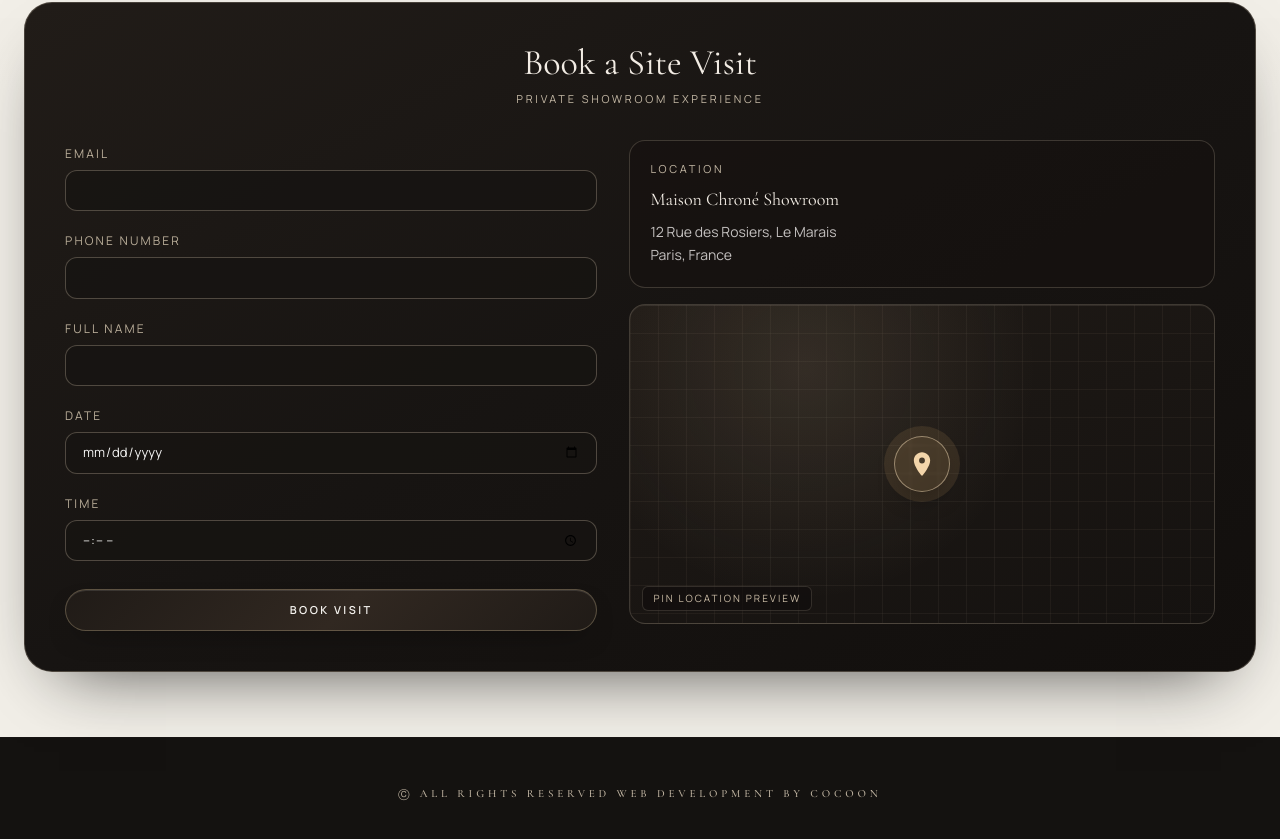
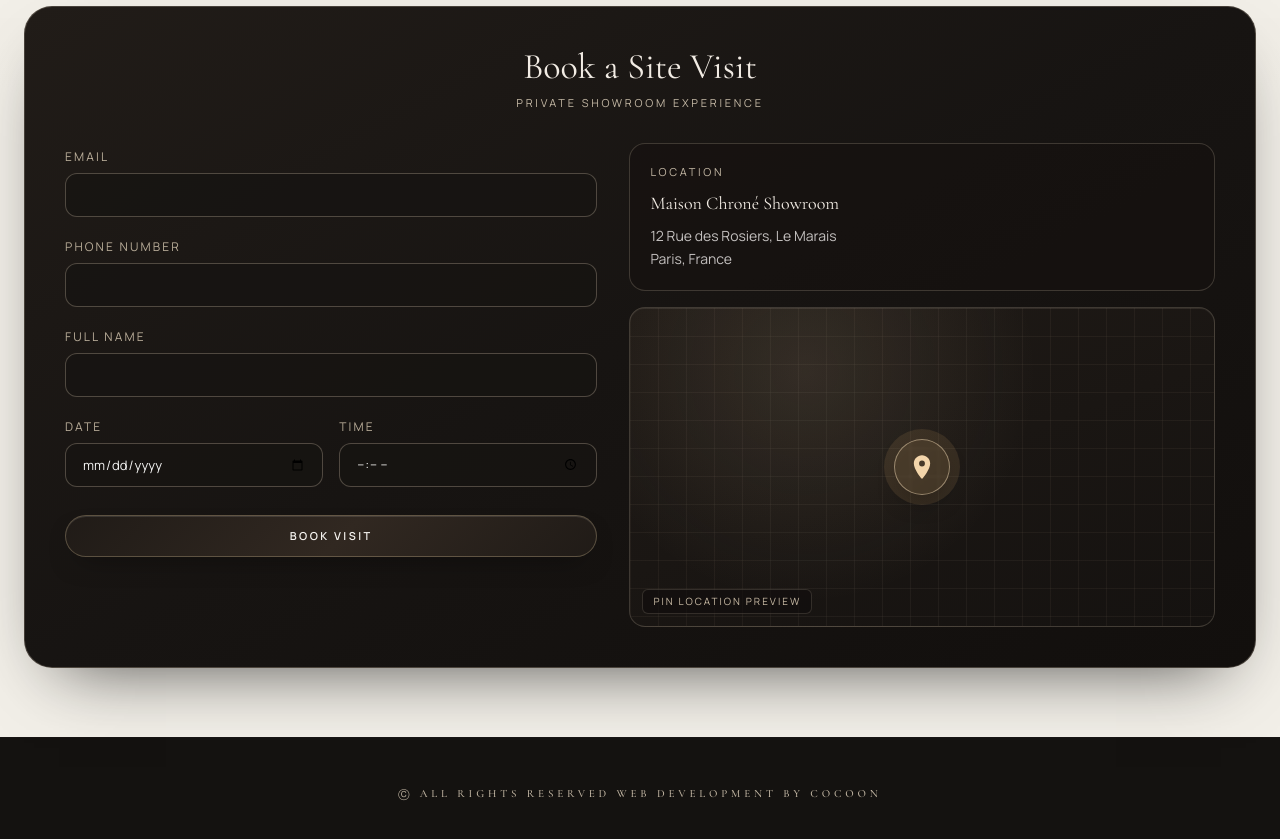
Before and after one commit to kememesss/maison-chrone, a Next.js app: page / in a window 1280 px wide. Shown: the part 3182-4021 px from the top of the page. Built offline with nearby package versions, Linux system fonts and the light colour scheme.

Commit message:
overlap inputs fix

```diff
--- a/app/components/home/BookNowSection.tsx
+++ b/app/components/home/BookNowSection.tsx
@@ -2,11 +2,15 @@ import { serif } from "./homeData";
 
 export function BookNowSection() {
   const fieldClassName =
-    "mt-1.5 w-full rounded-xl border border-[#b9ac98]/35 bg-[#171412]/80 px-4 py-2.5 text-[13px] text-stone-100 placeholder:text-stone-500 transition focus:border-[#c9bba5]/80 focus:outline-none focus:ring-2 focus:ring-[#c9bba5]/30";
+    "mt-1.5 w-full h-[44px] min-h-[44px] rounded-xl border border-[#b9ac98]/35 bg-[#171412]/80 px-4 text-[13px] text-stone-100 placeholder:text-stone-500 transition focus:border-[#c9bba5]/80 focus:outline-none focus:ring-2 focus:ring-[#c9bba5]/30";
 
   return (
-    <section id="book-now" className="flex min-h-screen scroll-mt-28 items-center justify-center bg-[#ebe6dc]/45 px-6 py-14">
+    <section
+      id="book-now"
+      className="flex min-h-screen scroll-mt-28 items-center justify-center bg-[#ebe6dc]/45 px-6 py-14"
+    >
       <div className="w-full max-w-7xl rounded-[28px] border border-[#b9ac98]/30 bg-linear-to-br from-[#211c18] via-[#171412] to-[#120f0d] p-8 text-white shadow-[0_30px_70px_-35px_rgba(0,0,0,0.75)] md:p-10">
+
         {/* Title */}
         <h2
           className="mb-2 text-center text-3xl text-[#f2ece4] md:text-4xl"
@@ -14,13 +18,17 @@ export function BookNowSection() {
         >
           Book a Site Visit
         </h2>
+
         <p className="mb-8 text-center text-[11px] uppercase tracking-[0.25em] text-[#c4b8a5]">
           Private showroom experience
         </p>
 
         {/* Form + Location */}
         <form className="grid grid-cols-1 gap-8 lg:grid-cols-[1fr_1.1fr]">
+
+          {/* LEFT SIDE - FORM */}
           <div className="flex flex-col gap-4">
+
             <div>
               <label className="text-xs uppercase tracking-[0.18em] text-[#b9ad99]">
                 Email
@@ -42,18 +50,29 @@ export function BookNowSection() {
               <input type="text" className={fieldClassName} />
             </div>
 
+            {/* DATE + TIME (fixed mobile spacing) */}
+            <div className="grid grid-cols-1 gap-4 sm:grid-cols-2">
+
               <div>
                 <label className="text-xs uppercase tracking-[0.18em] text-[#b9ad99]">
                   Date
                 </label>
-              <input type="date" className={fieldClassName} />
+                <input
+                  type="date"
+                  className={`${fieldClassName} appearance-none`}
+                />
               </div>
 
               <div>
                 <label className="text-xs uppercase tracking-[0.18em] text-[#b9ad99]">
                   Time
                 </label>
-              <input type="time" className={fieldClassName} />
+                <input
+                  type="time"
+                  className={`${fieldClassName} appearance-none`}
+                />
+              </div>
+
             </div>
 
             <button type="submit" className="btn-luxury mt-3 w-full">
@@ -61,14 +80,18 @@ export function BookNowSection() {
             </button>
           </div>
 
+          {/* RIGHT SIDE - LOCATION */}
           <div className="flex flex-col gap-4">
+
             <div className="rounded-2xl border border-[#b9ac98]/25 bg-[#161210]/55 p-5">
               <p className="text-[11px] uppercase tracking-[0.25em] text-[#c4b8a5]">
                 Location
               </p>
+
               <h3 className="mt-2 text-lg text-[#f2ece4]" style={serif}>
                 Maison Chroné Showroom
               </h3>
+
               <p className="mt-2 text-sm leading-relaxed text-stone-300/90">
                 12 Rue des Rosiers, Le Marais
                 <br />
@@ -76,7 +99,9 @@ export function BookNowSection() {
               </p>
             </div>
 
+            {/* MAP PREVIEW */}
             <div className="relative min-h-[320px] overflow-hidden rounded-2xl border border-[#b9ac98]/25 bg-[radial-gradient(circle_at_30%_20%,rgba(219,194,157,0.12),transparent_48%),linear-gradient(160deg,#1f1a16_0%,#151210_100%)] shadow-[inset_0_1px_0_rgba(255,255,255,0.05)]">
+
               <div className="pointer-events-none absolute inset-0 bg-[linear-gradient(rgba(185,172,152,0.2)_1px,transparent_1px),linear-gradient(90deg,rgba(185,172,152,0.2)_1px,transparent_1px)] bg-size-[28px_28px] opacity-35" />
 
               <div className="absolute inset-0 flex items-center justify-center">
@@ -96,15 +121,10 @@ export function BookNowSection() {
                 Pin Location Preview
               </p>
             </div>
+
           </div>
         </form>
-
       </div>
-
-
-
-
-
     </section>
   );
 }
```
Lines whose indentation alone changed are shown as unchanged.
